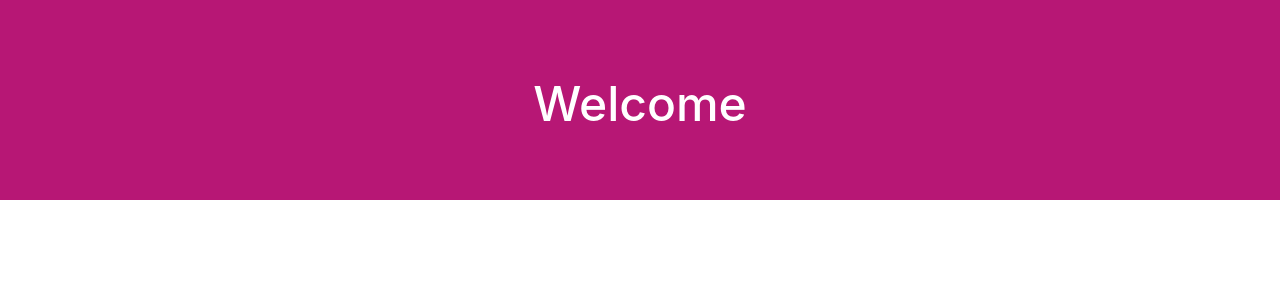
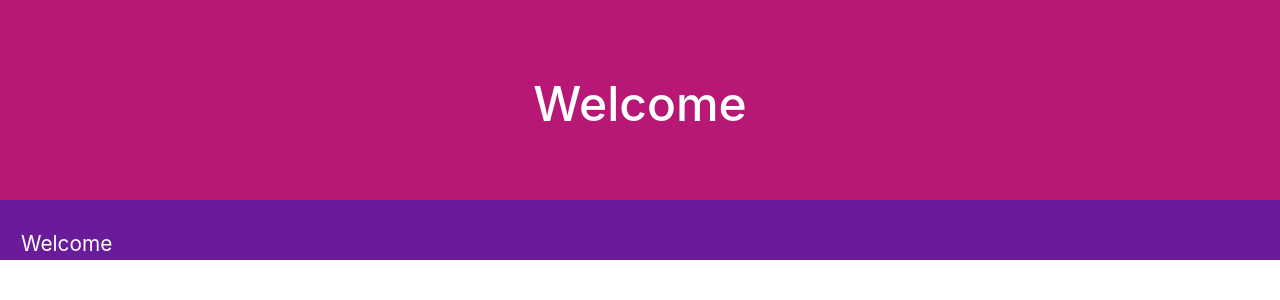
Before and after one commit to Dragontalker/myfirstreactapp, a React (Create React App) app: page / in a window 1280 px wide. Shown: the top 300 px of the page. Built offline with nearby package versions, Linux system fonts and the light colour scheme.

Commit message:
Added a styled navbar.

```diff
--- a/src/App.js
+++ b/src/App.js
@@ -1,10 +1,12 @@
 import React from "react";
 import Header from "./components/Header";
+import Navbar from './components/Navbar';
 
 function App() {
   return (
     <div>
       <Header />
+      <Navbar />
     </div>
   );
 }
--- /dev/null
+++ b/src/components/Navbar.js
@@ -0,0 +1,14 @@
+import React from "react";
+import "../styles/Navbar.css";
+
+// By importing the Navbar.css file, it is added to the DOM whenever this component loads
+
+function Navbar() {
+  return (
+    <nav className="navbar">
+      <a href="/">Welcome</a>
+    </nav>
+  );
+}
+
+export default Navbar;
```
